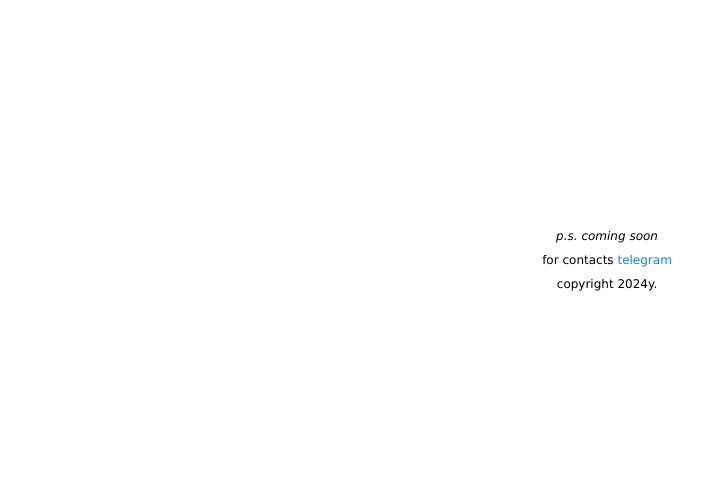
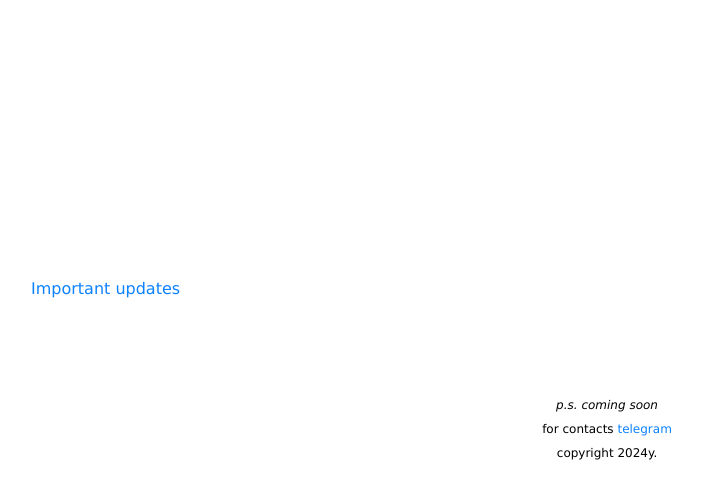
Before and after one commit to chokoladis/representing-site, a PHP site: page / in a window 1280 px wide. Shown: the part 308-800 px from the top of the page, without its empty margins (33-735 px from the left). Run offline with PHP 8.4, Linux system fonts and the light colour scheme.

Commit message:
little fix front

```diff
--- a/assets/css/style.css
+++ b/assets/css/style.css
@@ -79,6 +79,8 @@ ul li a {
 
 footer{
     margin-top: 200px;
+    padding-top: 50px;
+    /* border-top: 2px solid rgb(224, 224, 224); */
 }
 footer i, footer .copyright, footer p{
     display: block;
@@ -90,3 +92,9 @@ footer a{
     text-decoration: none;
     color: rgb(13, 130, 255);
 }
+footer a:hover{
+    text-decoration: underline;
+}
+footer .menu{
+    margin-bottom: 100px;
+}
--- a/index.php
+++ b/index.php
@@ -7,6 +7,7 @@
     <meta name="keywords" content="chokoladis, работы chokoladis">
     <meta name="description" content="">
     <link rel="stylesheet" href="/assets/css/style.css">
+    <link rel="shortcut icon" href="/favicon.ico" type="image/x-icon">
 </head>
 <body>
     <main>
@@ -27,8 +28,13 @@
             </ul>
         </div>
     </main>
+
     <footer>
         <div class="container">
+            <div class="menu">
+                <a href="#">Important updates</a>
+            </div>
+
             <i>p.s. coming soon</i>
             <p>for contacts <a href="https://t.me/chokoladis">telegram</a></p>
             <div class="copyright">copyright 2024y.</div>
```
Also changed, not shown: 1 other file.
